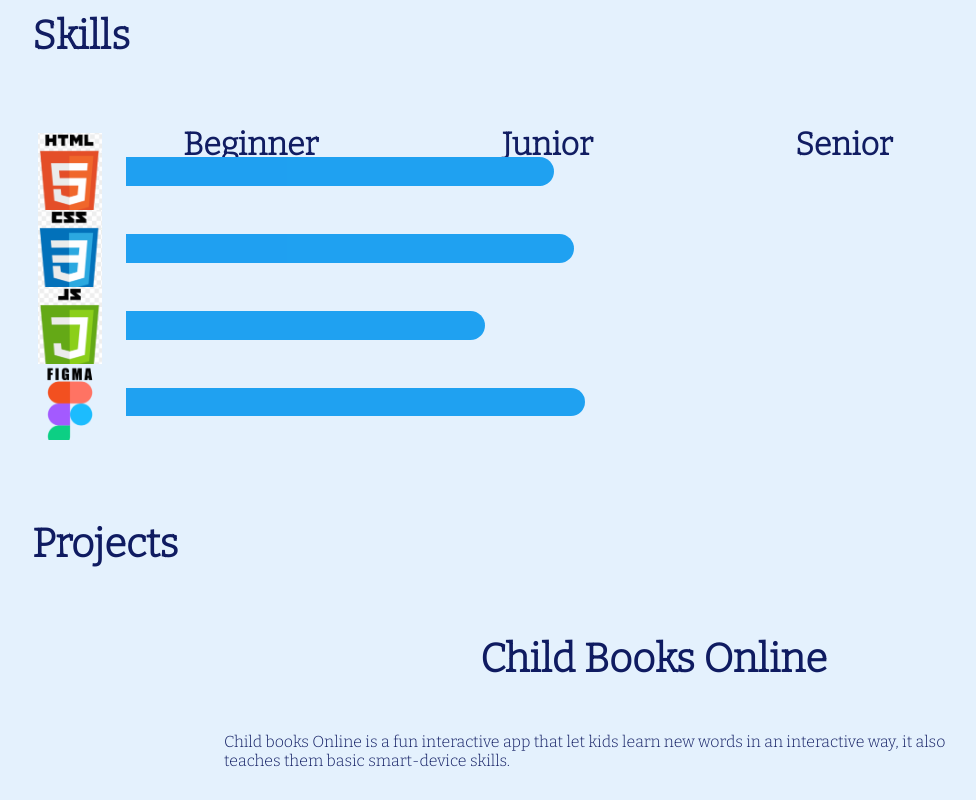
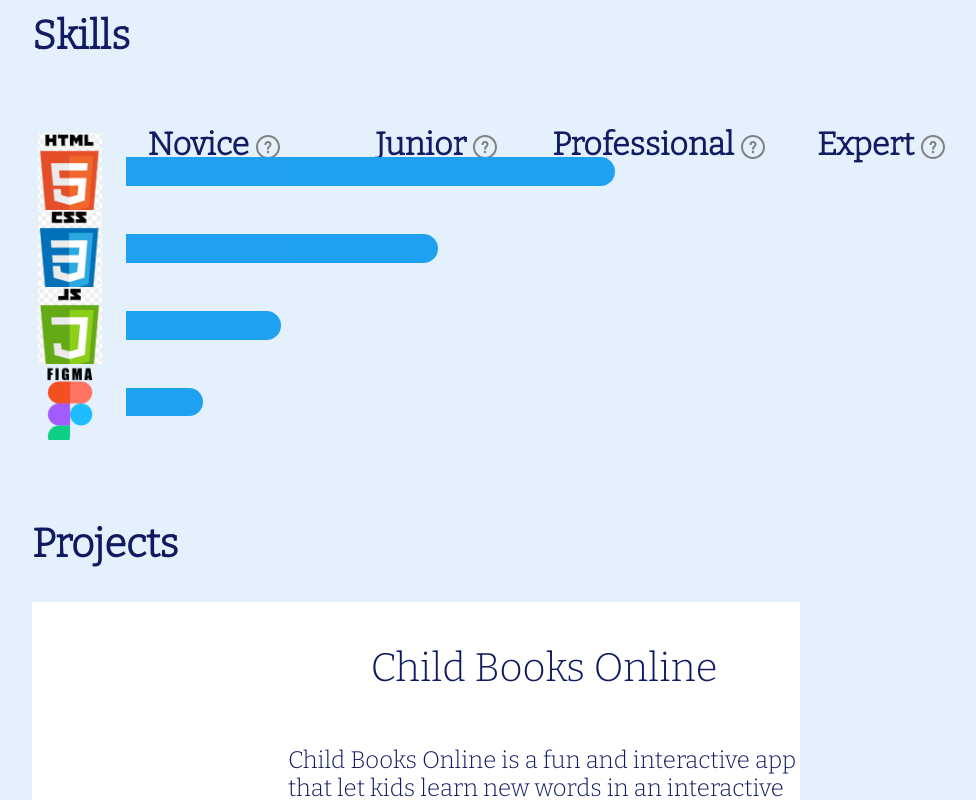
Before and after one commit to OysteinKoder/portfolio, a React (Create React App) app: page / in a window 1280 px wide. Shown: the part 540-1340 px from the top of the page, without its empty margins (224-1200 px from the left). Built offline with nearby package versions, Linux system fonts and the light colour scheme.

Commit message:
0.203
Continued work on projects and skills

```diff
--- a/src/App.css
+++ b/src/App.css
@@ -43,11 +43,17 @@ body {
   transform: scale(1.01)
 }
 
+.box {
+  display: flex;
+  width: 90vw;
+  margin: auto;
+}
+
 .White-box {
   display: flex;
-  /* background-color: white; */
-  width: 90vw;
+  background-color: white;
   margin: auto;
+  width: fit-content;
 }
 
 h1 {
@@ -65,29 +71,39 @@ h3 {
 }
 
 .Grid {
+  display: grid;
   text-align: center;
-  display: grid;
   width: 90vw;
-  grid-template-columns: 15.5vw 5vw 1fr 1fr 1fr;
+  grid-template-columns: 15.5vw 5vw 1fr 1fr 1fr 1fr;
   grid-template-rows: 5vh 6vw 6vw 6vw 6vw;
   grid-template-areas:
-  "... ... beginner junior senior"
-  "... html htmlBar htmlBar ..."
-  "... css cssBar cssBar ..."
-  "... js jsBar jsBar ..."
-  "... figma figmaBar figmaBar ..."
+  "... ... novice junior professional expert"
+  "... html htmlBar htmlBar htmlBar ..."
+  "... css cssBar cssBar cssBar ..."
+  "... js jsBar jsBar jsBar..."
+  "... figma figmaBar figmaBar figmaBar..."
 }
 
-.Beginner {
-  grid-area: beginner;
+.Novice {
+  grid-area: novice;
 }
 
 .Junior {
   grid-area: junior;
 }
 
-.Senior {
-  grid-area: senior;
+.Svg {
+  fill: grey;
+  line-height: normal;
+  vertical-align: middle;
+}
+
+.Professional {
+  grid-area: professional;
+}
+
+.Expert {
+  grid-area: expert;
 }
 
 .Html-icon {
@@ -132,7 +148,7 @@ h3 {
     width: 5vw
   }
   to {
-    width: 35vw
+    width: 40vw
   }
 }
 
@@ -143,9 +159,9 @@ h3 {
   border-top-right-radius: 25px;
   border-bottom-right-radius: 25px;
   width: 5vw;
-  animation-delay: 4s;
+  animation-delay: 4.5s;
   animation-name: barGrowCss;
-  animation-duration: 2.7s;
+  animation-duration: 3s;
   animation-fill-mode: forwards;
 }
 
@@ -154,7 +170,7 @@ h3 {
     width: 5vw
   }
   to {
-    width: 38vw
+    width: 33vw
   }
 }
 
@@ -166,8 +182,8 @@ h3 {
   border-bottom-right-radius: 25px;
   width: 5vw;
   animation-name: barGrowJs;
-  animation-delay: 4s;
-  animation-duration: 2.6s;
+  animation-delay: 5s;
+  animation-duration: 3.3s;
   animation-fill-mode: forwards;
 }
 
@@ -176,7 +192,7 @@ h3 {
     width: 5vw
   }
   to {
-    width: 30vw
+    width: 26vw
   }
 }
 
@@ -188,11 +204,22 @@ h3 {
   border-top-right-radius: 25px;
   border-bottom-right-radius: 25px;
   width: 5vw;
-  animation-delay: 4s;
-  animation-name: barGrowCss;
-  animation-duration: 2.5s;
+  animation-delay: 5.5s;
+  animation-name: barGrowFigma;
+  animation-duration: 3.6s;
   animation-fill-mode: forwards;
 }
+
+@keyframes barGrowFigma {
+  from {
+    width: 5vw
+  }
+  to {
+    width: 28vw
+  }
+}
+
+
 
 .Header-text1 {
   animation-name: text1;
@@ -263,26 +290,52 @@ h3 {
 }
 
 .Grid-project {
+  width: 60vw;
   margin: auto;
   display: grid;
+  justify-content: center;
+  align-items: center;
   grid-template-columns: 1fr 2fr;
   grid-template-rows: 1fr 1fr 1fr;
   grid-template-areas:
-  "projectImg projectH2"
-  "projectImg projectP"
-  "projectImg projectLink"
+  " projectImg  projectH2"
+  " projectImg  projectP"
+  " projectImg  projectLink";
+  height: 50vh;
 }
+
+.Project-h {
+  grid-area: project-h;
+  text-align: left;
+}
+
+.Project-link
+
 
 .Project-img {
   background-image: url("./img/ChildBooksOnline.jpg");
+  background-size: 60% 80%;
+  grid-area: projectImg;
+  background-repeat: no-repeat;
+  background-position: center;
+  height: 100%;
 }
 
-.Project-h2 {
+.Projects-h2-1 {
+  grid-area: projectH1;
+    font-size: 2.5rem;
+    text-align: left;
+}
+
+.Project-h2-2 {
   grid-area: projectH2;
+    font-size: 2.5rem;
+    text-align: center;
 }
 
 .Project-p {
   grid-area: projectP;
+  font-size: 1.5rem;
 }
 
 .Project-link {
--- a/src/components/projects.js
+++ b/src/components/projects.js
@@ -7,14 +7,13 @@ function Projects() {
             <h2>Projects</h2>
             <div className="White-box">
                 <div className="Grid-project">
-                    <div className="Project-Img"></div>
-                    <div className="Project-h2"> <h2>Child Books Online</h2></div>
+                    <div className="Project-img"></div>
+                    <span className="Project-h2-2"> Child Books Online</span>
                     <div className="Project-p">
-                    <p>
-                        Child books Online is a fun interactive app that
+
+                        Child Books Online is a fun and interactive app that
                         let kids learn new words in an interactive way,
                         it also teaches them basic smart-device skills.
-                        </p>
                     </div>
                     <div className="Project-link"></div>
                 </div>
--- a/src/components/skills.js
+++ b/src/components/skills.js
@@ -1,14 +1,16 @@
 import React from "react"
+import {ReactComponent as QuestionSvg} from "../img/question.svg"
 
 function Skills() {
     return (
         <div className="Component-spacing Skills-animation">
             <h2>Skills</h2>
-            <div className="White-box">
+            <div className="box">
                 <div className="Grid">
-                    <div className="Beginner"> <h3>Beginner</h3></div>
-                    <div className="Junior">  <h3>Junior</h3></div>
-                    <div className="Senior">  <h3>Senior</h3></div>
+                    <div className="Novice"> <h3>Novice <QuestionSvg class="Svg"></QuestionSvg></h3></div>
+                    <div className="Junior">  <h3>Junior <QuestionSvg class="Svg"></QuestionSvg></h3></div>
+                    <div className="Professional">  <h3>Professional <QuestionSvg class="Svg"></QuestionSvg></h3></div>
+                    <div className="Expert">  <h3>Expert <QuestionSvg class="Svg"></QuestionSvg></h3></div>
                     <div className="Html-icon"></div>
                     <div className="Css-icon"></div>
                     <div className="Js-icon"></div>
```
Also changed, not shown: src/img/question.svg (added), src/img/reactLogo.png (added).
